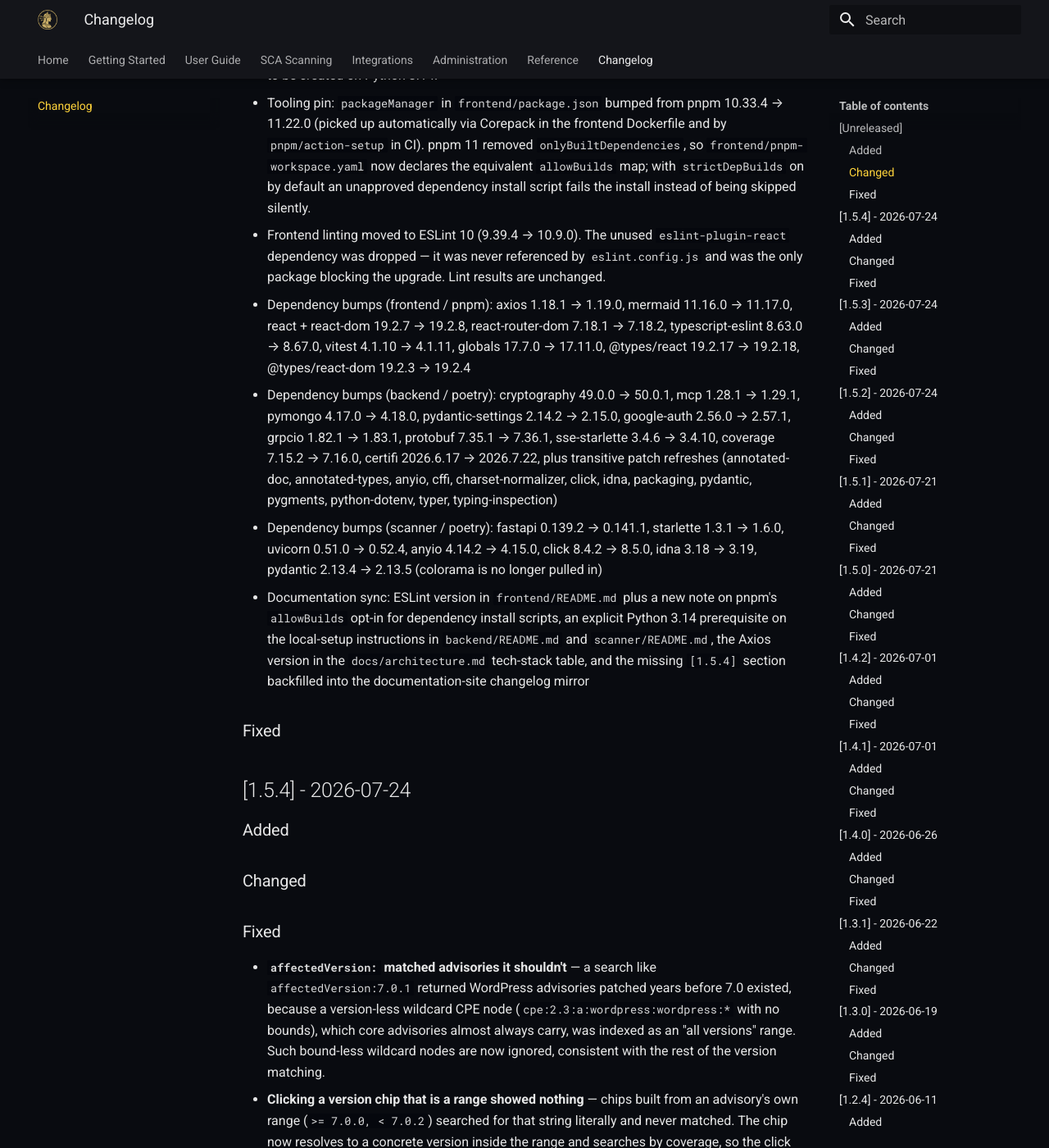
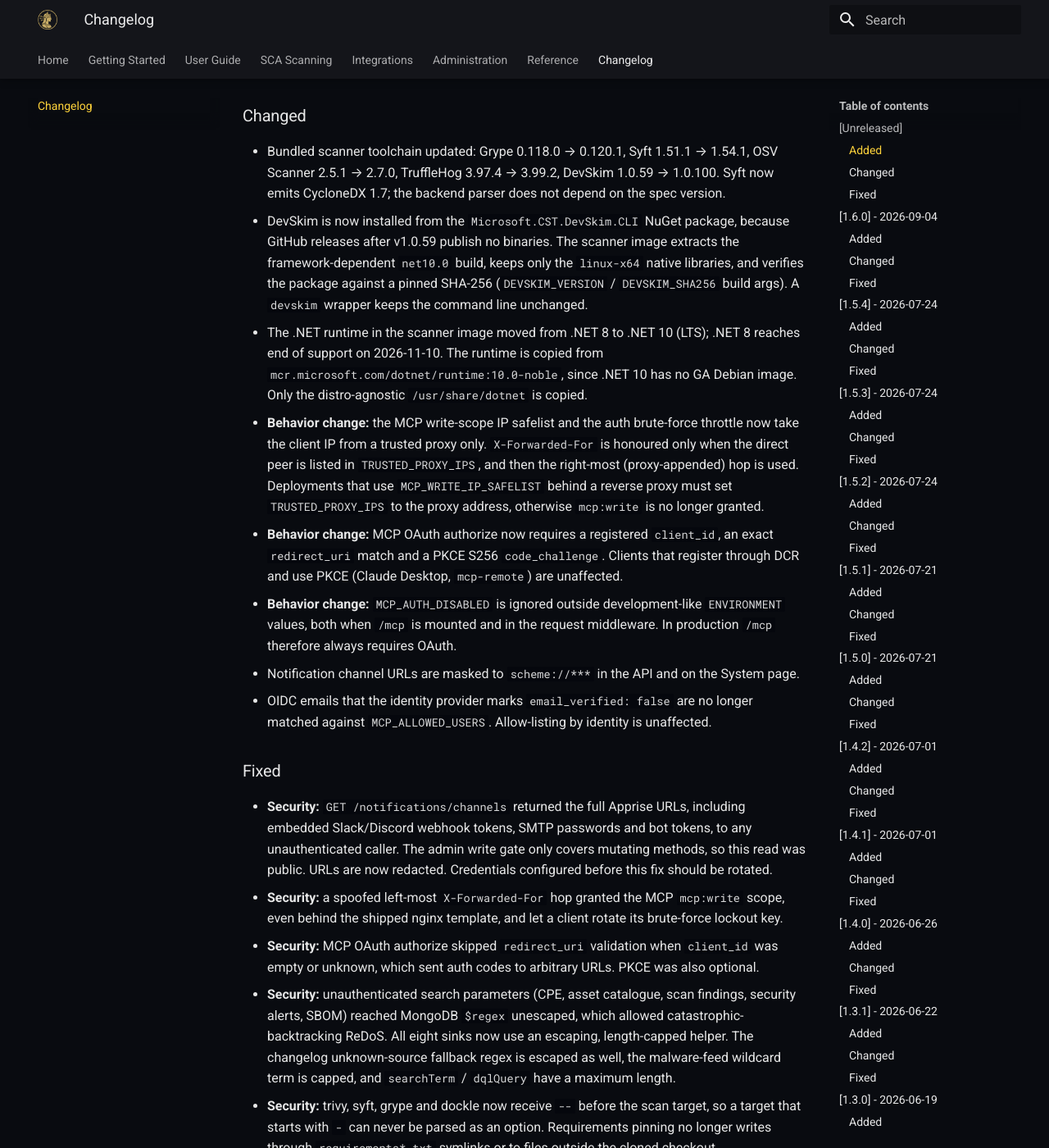
Before and after one commit to 0x3e4/hecate, an MkDocs documentation site: the page built from docs/changelog.md, in a window 1280 px wide and 1400 px high, scrolled down 710 px. Shown: the whole window at 82% size. Built offline with MkDocs 1.6.1 and Material for MkDocs 9.7.7, drawn with Linux system fonts in a browser that asks for light colours; some of the changed text lies outside the part shown.

Commit message:
docs(changelog): record security fixes and scanner toolchain update
Add the security remediations and the scanner toolchain / .NET 10
update to the Unreleased section, including the behavior changes that
operators need to know about (TRUSTED_PROXY_IPS for the MCP write
safelist, mandatory PKCE, MCP_AUTH_DISABLED ignored in production,
channel credential rotation).

Resync the documentation-site mirror, which was missing the [1.6.0]
heading.

```diff
--- a/docs/changelog.md
+++ b/docs/changelog.md
@@ -12,6 +12,34 @@ generated from it on every semver tag. The format follows
     for the upgrade command.
 
 ## [Unreleased]
+
+### Added
+
+- `MCP_ALLOWED_REDIRECT_HOSTS` (default `claude.ai,claude.com,localhost,127.0.0.1,::1`): CSV of hosts an MCP OAuth client may use as `redirect_uri`, checked at dynamic client registration and again at authorize. Entries match exact hosts, `*.example.com` matches subdomains, and `*` disables the check. Plain `http` is accepted only for loopback hosts, and redirect URIs with userinfo or a fragment are rejected. This stops a self-registered client from phishing tokens bound to another user's identity.
+- Regression test suites for the security fixes below (`backend/tests/test_security_fixes.py`, `scanner/tests/test_argv_hardening.py`)
+
+### Changed
+
+- Bundled scanner toolchain updated: Grype 0.118.0 → 0.120.1, Syft 1.51.1 → 1.54.1, OSV Scanner 2.5.1 → 2.7.0, TruffleHog 3.97.4 → 3.99.2, DevSkim 1.0.59 → 1.0.100. Syft now emits CycloneDX 1.7; the backend parser does not depend on the spec version.
+- DevSkim is now installed from the `Microsoft.CST.DevSkim.CLI` NuGet package, because GitHub releases after v1.0.59 publish no binaries. The scanner image extracts the framework-dependent `net10.0` build, keeps only the `linux-x64` native libraries, and verifies the package against a pinned SHA-256 (`DEVSKIM_VERSION` / `DEVSKIM_SHA256` build args). A `devskim` wrapper keeps the command line unchanged.
+- The .NET runtime in the scanner image moved from .NET 8 to .NET 10 (LTS); .NET 8 reaches end of support on 2026-11-10. The runtime is copied from `mcr.microsoft.com/dotnet/runtime:10.0-noble`, since .NET 10 has no GA Debian image. Only the distro-agnostic `/usr/share/dotnet` is copied.
+- **Behavior change:** the MCP write-scope IP safelist and the auth brute-force throttle now take the client IP from a trusted proxy only. `X-Forwarded-For` is honoured only when the direct peer is listed in `TRUSTED_PROXY_IPS`, and then the right-most (proxy-appended) hop is used. Deployments that use `MCP_WRITE_IP_SAFELIST` behind a reverse proxy must set `TRUSTED_PROXY_IPS` to the proxy address, otherwise `mcp:write` is no longer granted.
+- **Behavior change:** MCP OAuth authorize now requires a registered `client_id`, an exact `redirect_uri` match and a PKCE S256 `code_challenge`. Clients that register through DCR and use PKCE (Claude Desktop, `mcp-remote`) are unaffected.
+- **Behavior change:** `MCP_AUTH_DISABLED` is ignored outside development-like `ENVIRONMENT` values, both when `/mcp` is mounted and in the request middleware. In production `/mcp` therefore always requires OAuth.
+- Notification channel URLs are masked to `scheme://***` in the API and on the System page.
+- OIDC emails that the identity provider marks `email_verified: false` are no longer matched against `MCP_ALLOWED_USERS`. Allow-listing by identity is unaffected.
+
+### Fixed
+
+- **Security:** `GET /notifications/channels` returned the full Apprise URLs, including embedded Slack/Discord webhook tokens, SMTP passwords and bot tokens, to any unauthenticated caller. The admin write gate only covers mutating methods, so this read was public. URLs are now redacted. Credentials configured before this fix should be rotated.
+- **Security:** a spoofed left-most `X-Forwarded-For` hop granted the MCP `mcp:write` scope, even behind the shipped nginx template, and let a client rotate its brute-force lockout key.
+- **Security:** MCP OAuth authorize skipped `redirect_uri` validation when `client_id` was empty or unknown, which sent auth codes to arbitrary URLs. PKCE was also optional.
+- **Security:** unauthenticated search parameters (CPE, asset catalogue, scan findings, security alerts, SBOM) reached MongoDB `$regex` unescaped, which allowed catastrophic-backtracking ReDoS. All eight sinks now use an escaping, length-capped helper. The changelog unknown-source fallback regex is escaped as well, the malware-feed wildcard term is capped, and `searchTerm` / `dqlQuery` have a maximum length.
+- **Security:** trivy, syft, grype and dockle now receive `--` before the scan target, so a target that starts with `-` can never be parsed as an option. Requirements pinning no longer writes through `requirements*.txt` symlinks or to files outside the cloned checkout.
+- The example OpenSearch password from `.env.example` now triggers the insecure-default startup warning.
+- The documentation-site changelog mirror was missing the `[1.6.0]` heading.
+
+## [1.6.0] - 2026-09-04
 
 ### Added
 
```
Also changed, not shown: CHANGELOG.md (+20 -0 lines).
